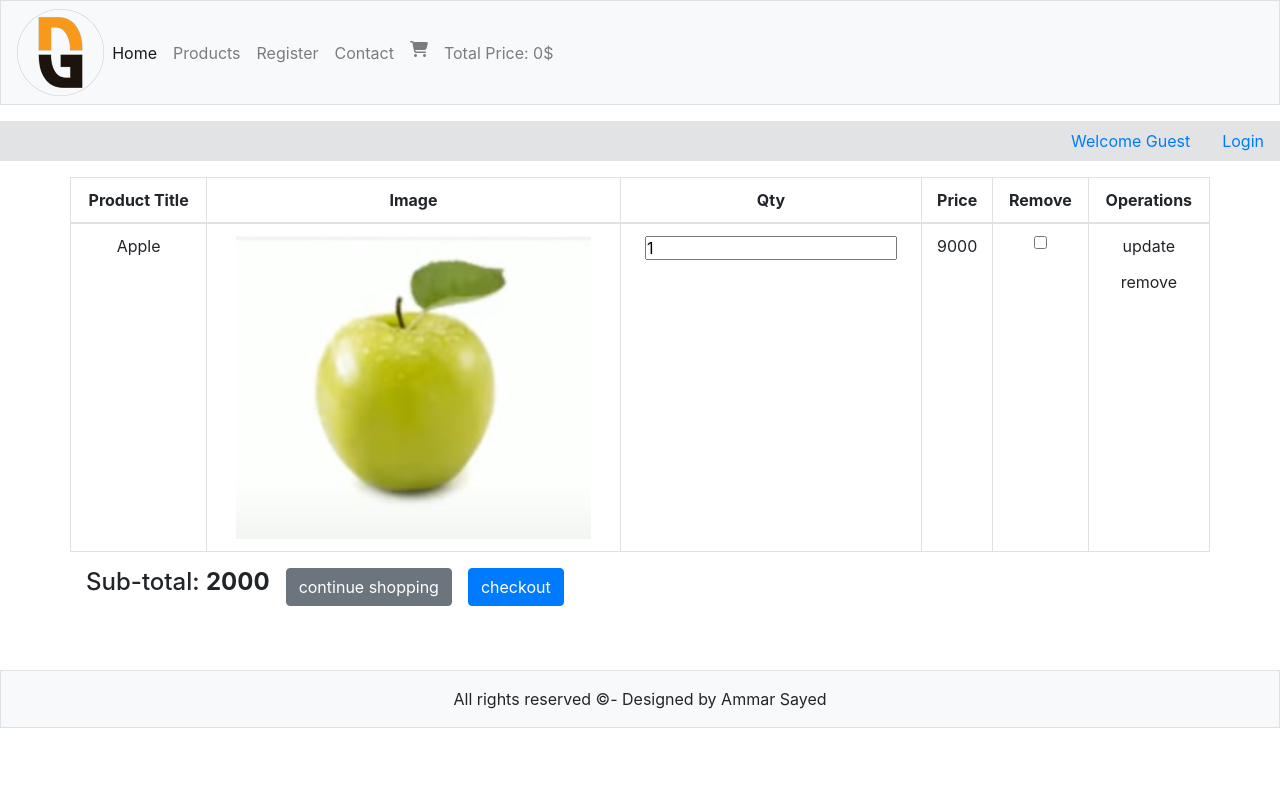
After one commit to AmmarSayed/e-commerce-php, a PHP site: page /cart.php in a window 1280 px wide. The commit adds this page. Run offline with PHP 8.4, Linux system fonts and the light colour scheme; data that the repository does not hold is empty.

Commit message:
added starting data for shopping cart page

```diff
--- /dev/null
+++ b/cart.php
@@ -0,0 +1,113 @@
+<link rel="stylesheet" href="./style.css">
+<title>Cart Details</title>
+</head>
+
+<?php
+include("./functions/common_function.php");
+include("./head.php");
+?>
+
+<body class="d-flex flex-column h-100">
+
+    <div class="container-fluid p-0">
+        <!-- Start Navbar-->
+        <nav class=" navbar navbar-expand-lg navbar-light border bg-light">
+            <img class="logo" src="./images/ng.png" alt="logo">
+            <button class="navbar-toggler" type="button" data-toggle="collapse" data-target="#navbarSupportedContent" aria-controls="navbarSupportedContent" aria-expanded="false" aria-label="Toggle navigation">
+                <span class="navbar-toggler-icon"></span>
+            </button>
+
+            <div class="collapse navbar-collapse" id="navbarSupportedContent">
+                <ul class="navbar-nav mr-auto ">
+                    <li class="nav-item active">
+                        <a class="nav-link" href="index.php">Home <span class="sr-only">(current)</span></a>
+                    </li>
+                    <li class="nav-item">
+                        <a class="nav-link" href="#">Products</a>
+                    </li>
+                    <li class="nav-item">
+                        <a class="nav-link" href="#">Register</a>
+                    </li>
+                    <li class="nav-item">
+                        <a class="nav-link" href="#">Contact</a>
+                    </li>
+
+                    <li class="nav-item">
+                        <a class="nav-link" href="cart.php"><i class="fa-solid fa-cart-shopping"></i>
+                            <?php
+                            get_cart_items_count()
+                            ?>
+                        </a>
+                    </li>
+                    <li class="nav-item">
+                        <a class="nav-link" href="#">Total Price: <?php print_r(get_cart_total() . "$")  ?></a>
+                    </li>
+                </ul>
+
+            </div>
+        </nav>
+        <!-- End Navbar-->
+
+        <!-- second child -->
+        <nav class="my-3 alert-secondary">
+            <ul class="nav justify-content-end me-auto">
+                <li class="nav-item">
+                    <a class="nav-link" href="#">Welcome Guest</a>
+                </li>
+                <li class="nav-item">
+                    <a class="nav-link" href="#">Login</a>
+                </li>
+
+            </ul>
+        </nav>
+
+        <!-- third child -->
+        <!-- <div class="alert alert-light">
+            <h3 class="text-center">Hidden Store</h3>
+            <p class="text-center">Lorem ipsum dolor sit amet consectetur adipisicing elit. Deleniti, excepturi.</p>
+        </div> -->
+
+        <!-- fourth child -->
+        <div class="container">
+            <div class="row">
+                <table class="table table-bordered text-center">
+                    <thead>
+                        <tr>
+                            <th>Product Title</th>
+                            <th>Image</th>
+                            <th>Qty</th>
+                            <th>Price</th>
+                            <th>Remove</th>
+                            <th>Operations</th>
+                        </tr>
+                    </thead>
+
+                    <tbody>
+                        <tr>
+                            <td>Apple</td>
+                            <td><img src="./images/10.png" alt=""></td>
+                            <td><input type="number" name="" id="" value="1"></td>
+                            <td>9000</td>
+                            <td><input type="checkbox" name="" id=""></td>
+                            <td>
+                                <p>update</p>
+                                <p>remove</p>
+                            </td>
+                        </tr>
+                    </tbody>
+                </table>
+                <!-- subtotal -->
+                <div class="d-flex mb-3">
+                    <h4 class="px-3">Sub-total: <strong>2000</strong></h4>
+                    <a href="index.php"><button class="btn btn-secondary">continue shopping</button></a>
+                    <a href="#"><button class="mx-3 btn btn-primary">checkout</button></a>
+                </div>
+            </div>
+        </div>
+
+    </div>
+
+    <?php include("./footer.php") ?>
+</body>
+
+</html>
--- a/index.php
+++ b/index.php
@@ -33,7 +33,7 @@ include("./head.php");
                     </li>
 
                     <li class="nav-item">
-                        <a class="nav-link" href="#"><i class="fa-solid fa-cart-shopping"></i>
+                        <a class="nav-link" href="cart.php"><i class="fa-solid fa-cart-shopping"></i>
                             <?php
                             get_cart_items_count()
                             ?>
```
